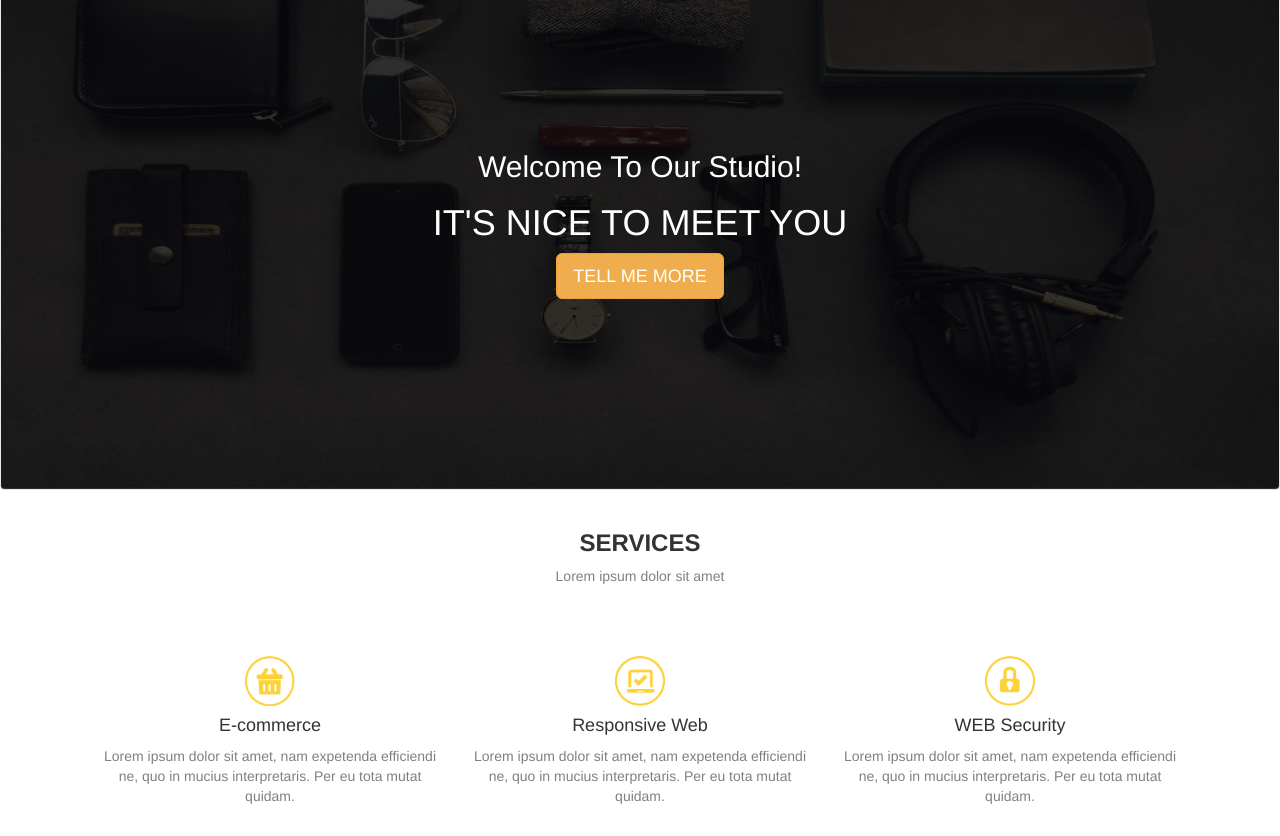
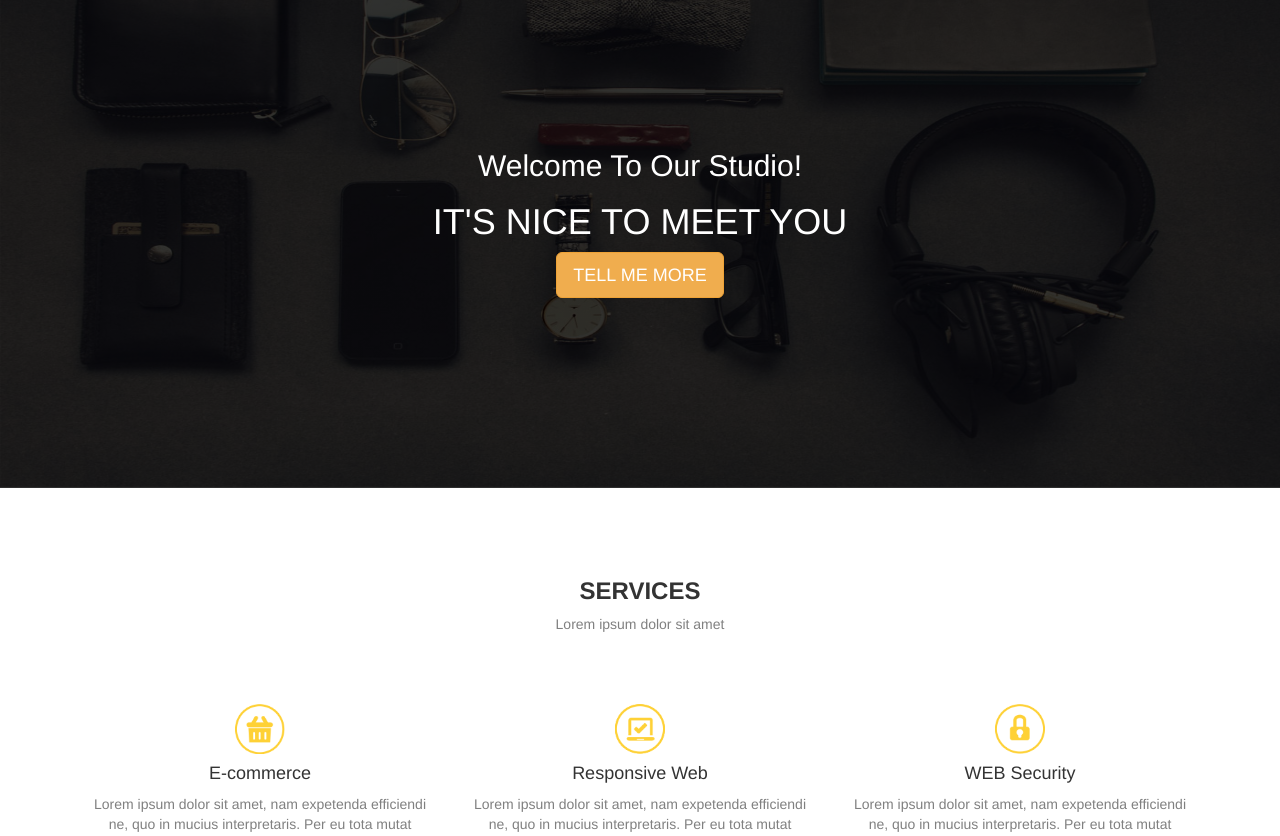
Before and after one commit to Karanjot1995/golden-design, a plain HTML site: page index.html in a window 1280 px wide. Shown: the part 111-947 px from the top of the page. Drawn offline with nearby package versions, Linux system fonts and the light colour scheme.

Commit message:
changes made

```diff
--- a/css/style.css
+++ b/css/style.css
@@ -1,6 +1,10 @@
 .navbar-default{
 	background: linear-gradient(rgba(0,0,0,0.8),rgba(0,0,0,0.8)), url(../images/header-bg.jpg);
 	background-size:100% 100%;
+}
+.navbar{
+  border:none;
+  border-radius: 0;
 }
 #services p{
 	color:gray;
--- a/index.html
+++ b/index.html
@@ -43,7 +43,7 @@
 
 
 
-	<div class="container text-center" id="services">
+	<div class="container text-center" id="services" style="padding:50px 0px">
         <h3><b>SERVICES</b></h3>
         <p>Lorem ipsum dolor sit amet</p><br><br>
         <div class="container-fluid">
```
